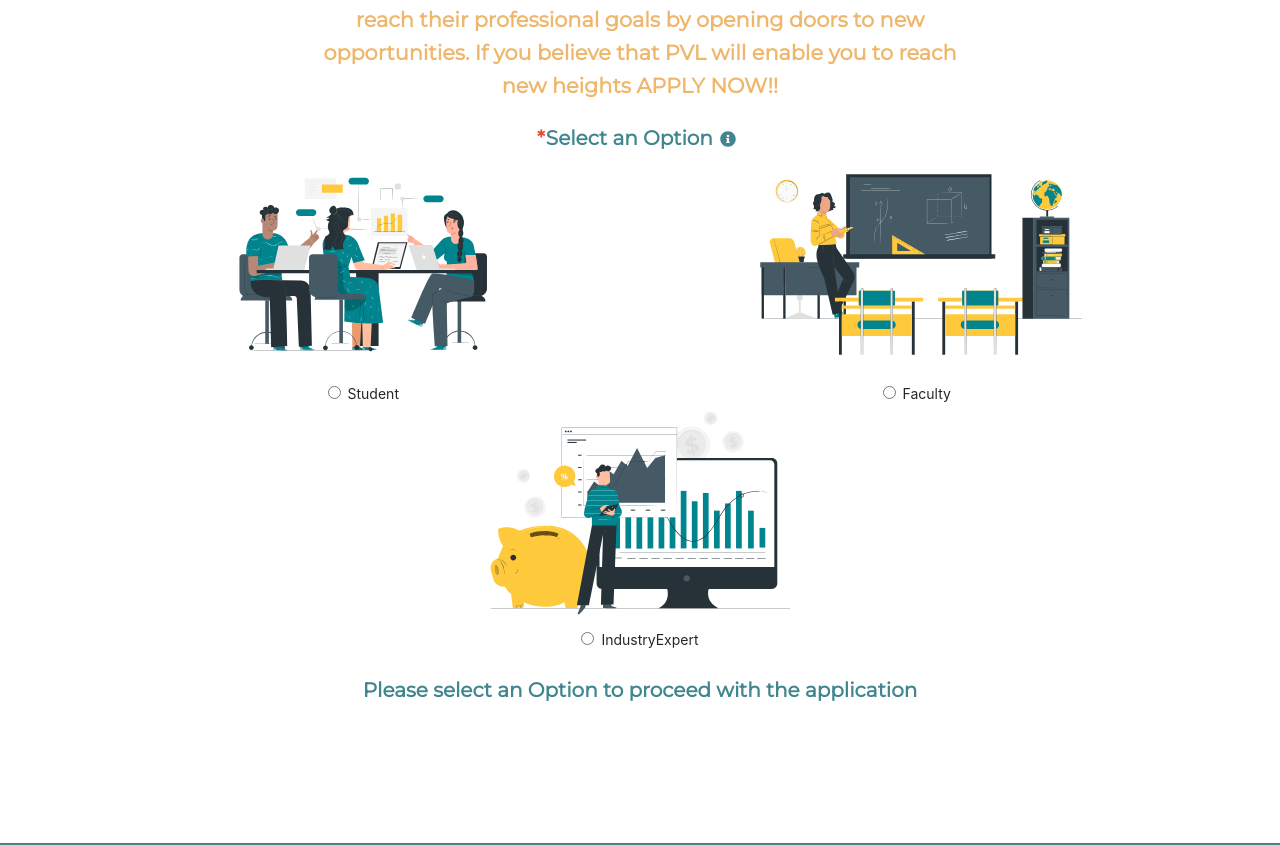
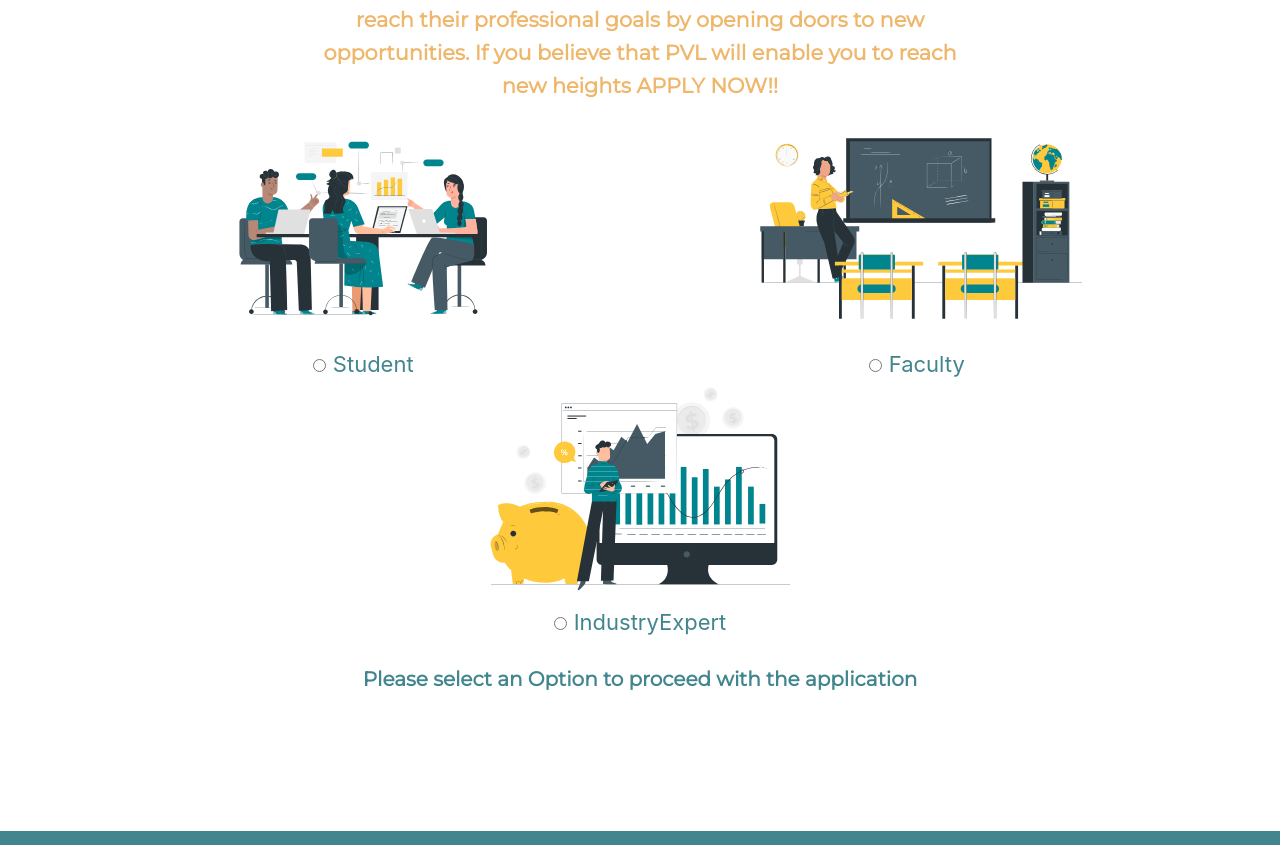
Before and after one commit to pesuventurelab/pvl-frontend, a React (Create React App) app: page /apply in a window 1280 px wide. Shown: the part 404-1249 px from the top of the page. Built offline with nearby package versions, Linux system fonts and the light colour scheme.

Commit message:
/api/portfolio/apply implemented

```diff
--- a/src/Pages/ApplyPage/ApplyPage.jsx
+++ b/src/Pages/ApplyPage/ApplyPage.jsx
@@ -13,6 +13,7 @@ import { openNotificationWithIcon } from "../../Helpers";
 import STUDENT_BANNER from "../../Images/Banners/banner25.svg";
 import FACULTY_BANNER from "../../Images/Banners/banner24.svg";
 import INDUSTRY_BANNER from "../../Images/Banners/banner6.svg";
+
 
 const ApplyPage = () => {
   const nameREF = useRef(null);
@@ -138,29 +139,48 @@ const ApplyPage = () => {
       request_data["team_description"] = teamDescriptionREF.current.value;
     }
 
-    axios.post(`${apiURL}/portfolio/apply`, request_data).then((res) => {
+
+    /*passing applicant type to request json */
+    request_data["appplicantType"]=appplicantType
+
+    axios.post(`${apiURL}/api/portfolio/apply`, request_data).then((res) => {
       if (res.data["status"] === 200) {
         openNotificationWithIcon(
           "success",
           "Application Successful",
-          "Your application has been successfully submitted. Please await our mail."
-        );
+          res.data["msg"]
+          );
 
         nameREF.current.value = "";
-        universityREF.current.value = "";
         emailREF.current.value = "";
-        departmentREF.current.value = "";
-        yearOfStudyRef.current.value = "";
-        organizationREF.current.value = "";
         ideaTitleREF.current.value = "";
         ideaDescriptionREF.current.value = "";
         teamDescriptionREF.current.value = "";
-      } else {
+
+        if (appplicantType === "IndustryExpert"){
+          organizationREF.current.value = "";
+        }
+
+        if (appplicantType === "Student" || appplicantType === "Faculty"){
+          universityREF.current.value = "";
+          departmentREF.current.value = "";
+        }
+
+        if (appplicantType ==="Student"){
+          yearOfStudyRef.current.value = "";
+        }
+      } else if(res.data["status"]===400) {
         openNotificationWithIcon(
           "error",
-          "Internal Server Error",
-          "Sorry for the inconvenience. There seems to be an issue on the server end. Please try again after some time."
-        );
+          "Bad Request",
+          res.data["msg"]
+          );
+      }else{
+        openNotificationWithIcon(
+          "error",
+          "Interval Server Error",
+          res.data["msg"]
+          );
       }
     });
   };
@@ -176,11 +196,6 @@ const ApplyPage = () => {
         reach new heights APPLY NOW!!
       </p>
       <div className={styles.applicant_type_container}>
-        <InputLabel
-          isRequired={true}
-          title={"Select an Option"}
-          info={"Please select your occupation."}
-        />
         <div className={styles.occupation_container}>
           <div className={styles.occupation_wrapper}>
             <img
@@ -196,7 +211,7 @@ const ApplyPage = () => {
                 className={styles.radio_input}
                 value="Student"
               />
-              <label for="Student">Student</label>
+              <label for="Student" className={styles.radio_text}>Student</label>
             </div>
           </div>
 
@@ -214,7 +229,7 @@ const ApplyPage = () => {
                 className={styles.radio_input}
                 value="Faculty"
               />
-              <label for="Faculty">Faculty</label>
+              <label for="Faculty" className={styles.radio_text}>Faculty</label>
             </div>
           </div>
 
@@ -232,7 +247,7 @@ const ApplyPage = () => {
                 className={styles.radio_input}
                 value="IndustryExpert"
               />
-              <label for="IndustryExpert">IndustryExpert</label>
+              <label for="IndustryExpert" className={styles.radio_text}>IndustryExpert</label>
             </div>
           </div>
         </div>
--- a/src/Pages/ApplyPage/ApplyPage.module.css
+++ b/src/Pages/ApplyPage/ApplyPage.module.css
@@ -79,6 +79,12 @@
 .radio_input {
   margin-right: 7px;
 }
+
+.radio_text{
+  color: var(--primary-dark-green);
+  font-size: 22px;
+}
+
 /* FORM */
 .form_container {
   /* border : 1px solid red; */
@@ -87,6 +93,7 @@
   flex-direction: column;
   padding-bottom: 10vh;
 }
+
 
 
 @media only screen and (max-width: 1024px) {
@@ -108,4 +115,8 @@
   .form_container {
     width: 90%;
   }
+
+  .radio_text{
+    font-size: 18px;
+  }
 }
```
